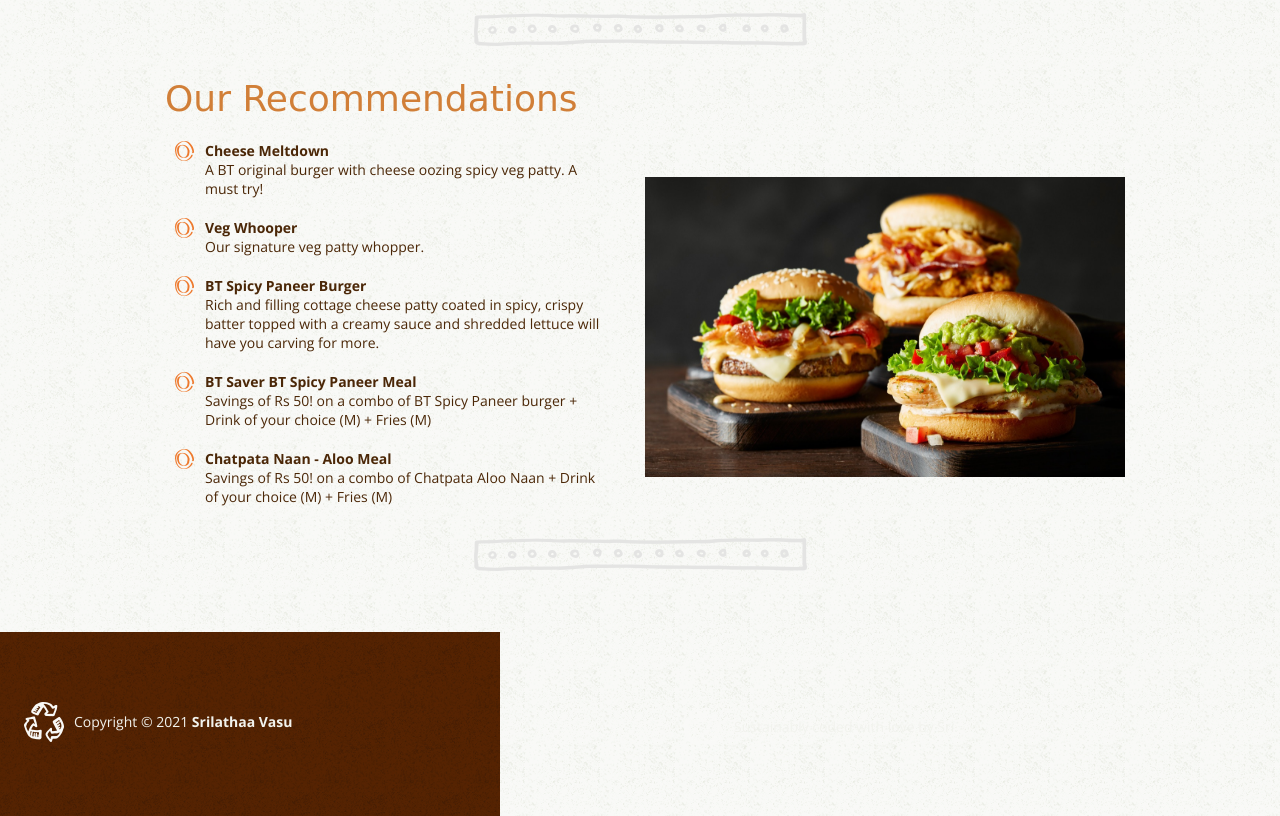
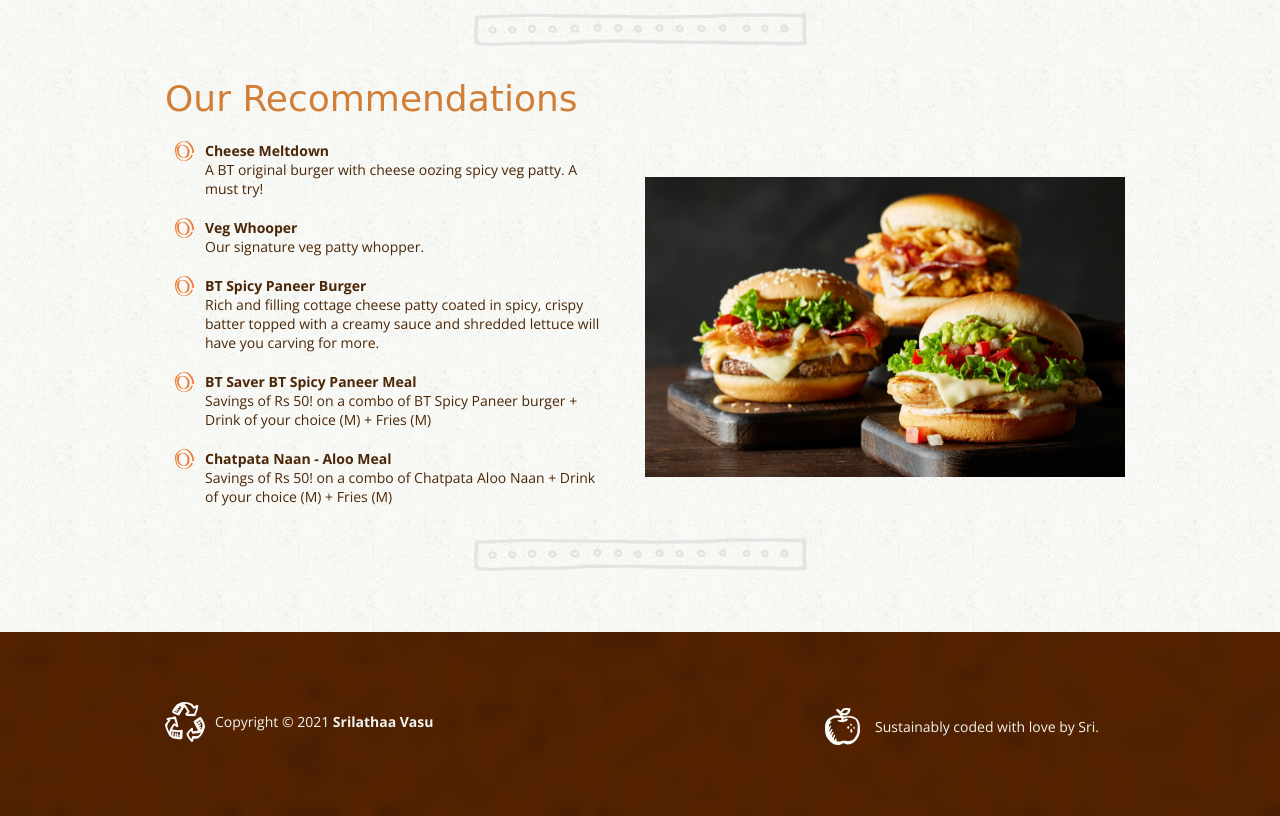
Before and after one commit to Sri1712/Burger-Truck, a plain HTML site: page index.html in a window 1280 px wide. Shown: the part 1206-2022 px from the top of the page. Drawn offline with nearby package versions, Linux system fonts and the light colour scheme; a web font is replaced by a local one.

Commit message:
Update styles.css

```diff
--- a/css/styles.css
+++ b/css/styles.css
@@ -210,7 +210,7 @@ footer.main {
 	background: #4b2707 url('../images/bg-tile-brown.gif') top left repeat;
 	color: #f2f3ee;
 	padding: 30px 0;
-	width: 500px;
+	background-size: 100%;
 }
 
 #copyright, #credits {
```
